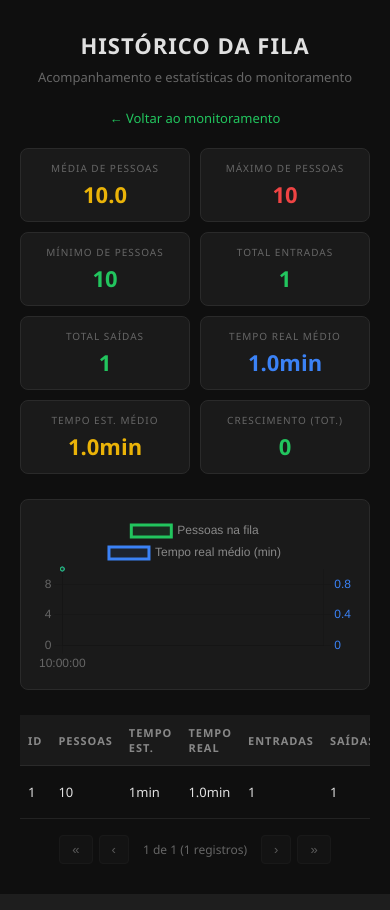
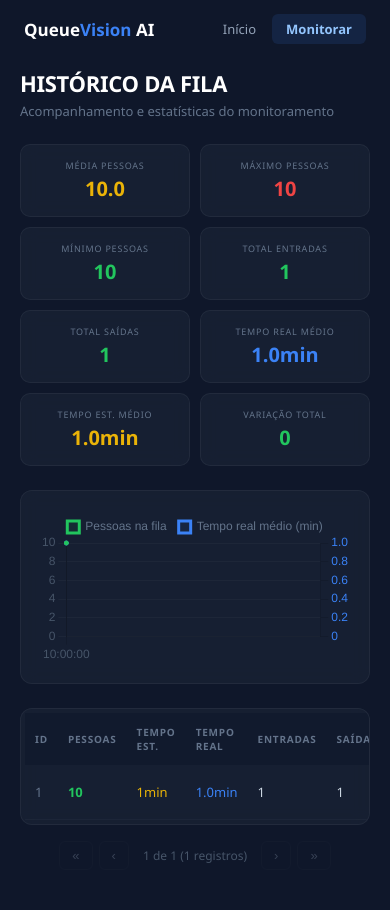
Before and after one commit to marcusvferraz/analise-filas, a Flask app: page /historico in a window 390 px wide. Run offline with Flask 3, Linux system fonts and the light colour scheme; tables that the repository leaves empty hold one stand-in row (values such as "Sample post").

Commit message:
Redesign monitoramento e historico: tema escuro, vidro fosco, cores vibrantes

```diff
--- a/templates/historico.html
+++ b/templates/historico.html
@@ -3,131 +3,120 @@
 <head>
     <meta charset="UTF-8">
     <meta name="viewport" content="width=device-width, initial-scale=1.0">
-    <title>Histórico - Análise de Filas</title>
+    <title>QueueVision AI — Histórico</title>
     <script src="https://cdn.jsdelivr.net/npm/chart.js"></script>
     <style>
         * { margin: 0; padding: 0; box-sizing: border-box; }
         body {
-            background: #0f0f0f;
-            color: #e0e0e0;
-            font-family: 'Segoe UI', Arial, sans-serif;
-            padding: 30px 20px;
-            display: flex;
-            flex-direction: column;
-            align-items: center;
+            background: #0f172a;
+            color: #e2e8f0;
+            font-family: 'Segoe UI', system-ui, Arial, sans-serif;
+            min-height: 100vh;
         }
-        h1 { font-size: 22px; letter-spacing: 1px; margin-bottom: 8px; }
-        .subtitle { color: #666; font-size: 13px; margin-bottom: 20px; }
-        .nav { margin-bottom: 20px; }
-        .nav a { color: #22c55e; text-decoration: none; font-size: 13px; }
-        .nav a:hover { text-decoration: underline; }
+
+        nav {
+            display: flex; justify-content: space-between; align-items: center;
+            padding: 14px 24px; max-width: 1100px; margin: 0 auto;
+        }
+        nav .logo { font-size: 17px; font-weight: 700; color: #fff; text-decoration: none; }
+        nav .logo span { color: #3b82f6; }
+        nav .nav-links { display: flex; gap: 16px; align-items: center; }
+        nav .nav-links a { color: #94a3b8; text-decoration: none; font-size: 13px; transition: color 0.2s; }
+        nav .nav-links a:hover { color: #fff; }
+        nav .nav-links .btn-mon {
+            background: rgba(59,130,246,0.12); color: #93c5fd; padding: 6px 14px;
+            border-radius: 6px; font-size: 13px; font-weight: 600;
+        }
+        nav .nav-links .btn-mon:hover { background: rgba(59,130,246,0.2); }
+
+        .container { max-width: 900px; margin: 0 auto; padding: 10px 20px 40px; }
+
+        h1 { font-size: 22px; font-weight: 700; color: #fff; margin-bottom: 4px; letter-spacing: -0.3px; }
+        .subtitle { color: #64748b; font-size: 13px; margin-bottom: 24px; }
+
         .stats-grid {
             display: grid;
-            grid-template-columns: repeat(auto-fit, minmax(140px, 1fr));
+            grid-template-columns: repeat(auto-fit, minmax(130px, 1fr));
             gap: 10px;
-            width: 100%;
-            max-width: 800px;
-            margin-bottom: 25px;
+            margin-bottom: 24px;
         }
         .stat-card {
-            background: #1a1a1a;
-            border: 1px solid #2a2a2a;
-            border-radius: 8px;
-            padding: 12px;
-            text-align: center;
+            background: rgba(30,41,59,0.5); backdrop-filter: blur(8px);
+            border: 1px solid rgba(255,255,255,0.05);
+            border-radius: 10px; padding: 14px 10px; text-align: center;
         }
-        .stat-card .label { font-size: 10px; color: #666; text-transform: uppercase; letter-spacing: 1px; }
-        .stat-card .value { font-size: 22px; font-weight: 700; margin-top: 4px; }
+        .stat-card .label { font-size: 9px; color: #64748b; text-transform: uppercase; letter-spacing: 0.8px; }
+        .stat-card .value { font-size: 20px; font-weight: 700; margin-top: 3px; }
         .stat-card .value.green { color: #22c55e; }
         .stat-card .value.yellow { color: #eab308; }
         .stat-card .value.red { color: #ef4444; }
         .stat-card .value.blue { color: #3b82f6; }
-        .chart-wrap {
-            width: 100%;
-            max-width: 800px;
-            background: #1a1a1a;
-            border: 1px solid #2a2a2a;
-            border-radius: 8px;
-            padding: 15px;
-            margin-bottom: 25px;
+
+        .chart-card {
+            background: rgba(30,41,59,0.5); backdrop-filter: blur(8px);
+            border: 1px solid rgba(255,255,255,0.05);
+            border-radius: 12px; padding: 18px; margin-bottom: 24px;
         }
-        canvas { width: 100% !important; height: auto !important; max-height: 300px; }
-        .table-wrap {
-            width: 100%;
-            max-width: 800px;
-            overflow-x: auto;
+        canvas { width: 100% !important; height: auto !important; max-height: 280px; }
+
+        .table-card {
+            background: rgba(30,41,59,0.5); backdrop-filter: blur(8px);
+            border: 1px solid rgba(255,255,255,0.05);
+            border-radius: 12px; padding: 4px; overflow-x: auto;
         }
-        table {
-            width: 100%;
-            border-collapse: collapse;
-            font-size: 13px;
+        table { width: 100%; border-collapse: collapse; font-size: 13px; }
+        th {
+            background: rgba(15,23,42,0.5); color: #64748b;
+            text-transform: uppercase; letter-spacing: 0.8px; font-size: 10px;
+            padding: 12px 10px; text-align: left;
         }
-        th {
-            background: #1a1a1a;
-            color: #888;
-            text-transform: uppercase;
-            letter-spacing: 1px;
-            font-size: 11px;
-            padding: 10px 8px;
-            text-align: left;
-            border-bottom: 1px solid #2a2a2a;
-        }
-        td {
-            padding: 8px;
-            border-bottom: 1px solid #222;
-        }
-        tr:hover td { background: #1a1a1a; }
-        .loading { color: #555; font-size: 14px; margin-top: 40px; }
-        .error-msg { color: #ef4444; font-size: 14px; margin-top: 20px; }
+        td { padding: 10px; border-bottom: 1px solid rgba(255,255,255,0.03); color: #cbd5e1; }
+        tr:hover td { background: rgba(59,130,246,0.04); }
 
         .pagination {
-            display: flex;
-            justify-content: center;
-            align-items: center;
-            gap: 6px;
-            margin-top: 16px;
-            flex-wrap: wrap;
+            display: flex; justify-content: center; align-items: center;
+            gap: 6px; margin-top: 16px; flex-wrap: wrap;
         }
         .pagination button {
-            background: #1a1a1a;
-            border: 1px solid #2a2a2a;
-            color: #ccc;
-            padding: 6px 12px;
-            border-radius: 4px;
-            cursor: pointer;
-            font-size: 13px;
+            background: rgba(30,41,59,0.6); border: 1px solid rgba(255,255,255,0.06);
+            color: #94a3b8; padding: 6px 12px; border-radius: 6px;
+            cursor: pointer; font-size: 13px; transition: all 0.2s;
         }
-        .pagination button:hover { background: #2a2a2a; }
-        .pagination button:disabled { opacity: 0.4; cursor: default; }
-        .pagination button.active { background: #22c55e; color: #000; border-color: #22c55e; font-weight: 700; }
-        .pagination .info { color: #666; font-size: 12px; margin: 0 8px; }
+        .pagination button:hover { background: rgba(59,130,246,0.12); border-color: rgba(59,130,246,0.2); }
+        .pagination button:disabled { opacity: 0.3; cursor: default; background: transparent; }
+        .pagination .info { color: #475569; font-size: 12px; margin: 0 8px; }
+
+        .loading { color: #475569; font-size: 14px; margin-top: 40px; text-align: center; }
+        .error-msg { color: #ef4444; font-size: 14px; margin-top: 20px; text-align: center; }
     </style>
 </head>
 <body>
+
+<nav>
+    <a href="/" style="text-decoration:none;"><div class="logo">Queue<span>Vision</span> AI</div></a>
+    <div class="nav-links">
+        <a href="/">Início</a>
+        <a href="/monitorar" class="btn-mon">Monitorar</a>
+    </div>
+</nav>
+
+<div class="container">
     <h1>HISTÓRICO DA FILA</h1>
     <p class="subtitle">Acompanhamento e estatísticas do monitoramento</p>
-    <div class="nav"><a href="/monitorar">&larr; Voltar ao monitoramento</a></div>
 
     <div class="stats-grid" id="statsContainer"></div>
-    <div class="chart-wrap"><canvas id="grafico"></canvas></div>
-    <div class="table-wrap">
+    <div class="chart-card"><canvas id="grafico"></canvas></div>
+    <div class="table-card">
         <table id="tabela">
             <thead>
-                <tr>
-                    <th>ID</th>
-                    <th>Pessoas</th>
-                    <th>Tempo est.</th>
-                    <th>Tempo real</th>
-                    <th>Entradas</th>
-                    <th>Saídas</th>
-                    <th>Horário</th>
-                </tr>
+                <tr><th>ID</th><th>Pessoas</th><th>Tempo est.</th><th>Tempo real</th><th>Entradas</th><th>Saídas</th><th>Horário</th></tr>
             </thead>
             <tbody></tbody>
         </table>
     </div>
     <div class="pagination" id="paginacao"></div>
     <div class="loading" id="loading">Carregando...</div>
+</div>
 
 <script>
     let paginaAtual = 1;
@@ -140,7 +129,6 @@
 
             const res = await fetch(`/api/historico?pagina=${pagina}&por_pagina=25`);
             const hist = await res.json();
-
             if (hist.erro) {
                 document.getElementById("loading").textContent = "Erro: " + hist.erro;
                 document.getElementById("loading").className = "error-msg";
@@ -154,17 +142,16 @@
             tbody.innerHTML = hist.dados.map(h => {
                 const tempoReal = h.tempo_real_medio != null ? h.tempo_real_medio + "min" : "—";
                 return `<tr>
-                        <td>${h.id}</td>
-                        <td>${h.quantidade}</td>
-                        <td>${h.tempo_estimado}min</td>
-                        <td>${tempoReal}</td>
+                    <td style="color:#64748b;">${h.id}</td>
+                    <td style="color:#22c55e;font-weight:600;">${h.quantidade}</td>
+                    <td style="color:#eab308;">${h.tempo_estimado}min</td>
+                    <td style="color:#3b82f6;">${tempoReal}</td>
                     <td>${h.entradas}</td>
                     <td>${h.saidas}</td>
-                        <td>${new Date(h.created_at).toLocaleString("pt-BR")}</td>
+                    <td style="color:#64748b;font-size:12px;">${new Date(h.created_at).toLocaleString("pt-BR")}</td>
                 </tr>`;
             }).join("");
 
-                // Pagination
             const tp = hist.total_paginas;
             const p = hist.pagina;
             let html = `<button onclick="carregarTabela(1)" ${p <= 1 ? "disabled" : ""}>&laquo;</button>`;
@@ -184,7 +171,6 @@
         try {
             const statsRes = await fetch("/api/estatisticas");
             const stats = await statsRes.json();
-
             if (stats.erro) {
                 document.getElementById("loading").textContent = "Erro: " + stats.erro;
                 document.getElementById("loading").className = "error-msg";
@@ -192,16 +178,15 @@
             }
 
             const mediaReal = stats.media_tempo_real ? stats.media_tempo_real + "min" : "—";
-
             const cards = [
-                    { label: "Média de pessoas", value: stats.media_pessoas, cls: "yellow" },
-                    { label: "Máximo de pessoas", value: stats.max_pessoas, cls: "red" },
-                    { label: "Mínimo de pessoas", value: stats.min_pessoas, cls: "green" },
+                { label: "Média pessoas", value: stats.media_pessoas, cls: "yellow" },
+                { label: "Máximo pessoas", value: stats.max_pessoas, cls: "red" },
+                { label: "Mínimo pessoas", value: stats.min_pessoas, cls: "green" },
                 { label: "Total entradas", value: stats.total_entradas, cls: "green" },
                 { label: "Total saídas", value: stats.total_saidas, cls: "green" },
                 { label: "Tempo real médio", value: mediaReal, cls: "blue" },
                 { label: "Tempo est. médio", value: stats.media_tempo_est + "min", cls: "yellow" },
-                    { label: "Crescimento (tot.)", value: stats.crescimento, cls: stats.crescimento > 0 ? "red" : "green" },
+                { label: "Variação total", value: stats.crescimento, cls: stats.crescimento > 0 ? "red" : "green" },
             ];
             document.getElementById("statsContainer").innerHTML = cards.map(c =>
                 `<div class="stat-card"><div class="label">${c.label}</div><div class="value ${c.cls}">${c.value}</div></div>`
@@ -221,30 +206,34 @@
                             label: "Pessoas na fila",
                             data: valores,
                             borderColor: "#22c55e",
-                                backgroundColor: "rgba(34,197,94,0.1)",
+                            backgroundColor: "rgba(34,197,94,0.08)",
                             fill: true,
                             tension: 0.3,
                             pointRadius: 2,
+                            pointBackgroundColor: "#22c55e",
                             yAxisID: "y",
                         },
                         {
                             label: "Tempo real médio (min)",
                             data: temposReais,
                             borderColor: "#3b82f6",
-                                backgroundColor: "rgba(59,130,246,0.1)",
+                            backgroundColor: "rgba(59,130,246,0.08)",
                             fill: true,
                             tension: 0.3,
                             pointRadius: 2,
+                            pointBackgroundColor: "#3b82f6",
                             yAxisID: "y1",
                         },
                     ],
                 },
                 options: {
                     responsive: true,
-                        plugins: { legend: { labels: { color: "#888" } } },
+                    plugins: {
+                        legend: { labels: { color: "#64748b", boxWidth: 12, padding: 12 } },
+                    },
                     scales: {
-                            x: { ticks: { color: "#666", maxTicksLimit: 10 } },
-                            y: { ticks: { color: "#666" }, beginAtZero: true, position: "left" },
+                        x: { ticks: { color: "#475569", maxTicksLimit: 10 } },
+                        y: { ticks: { color: "#475569" }, beginAtZero: true, position: "left", grid: { color: "rgba(255,255,255,0.03)" } },
                         y1: { ticks: { color: "#3b82f6" }, beginAtZero: true, position: "right", grid: { drawOnChartArea: false } },
                     },
                 },
```
Also changed, not shown: templates/index.html (+165 -122 lines). Lines whose indentation alone changed are shown as unchanged.
